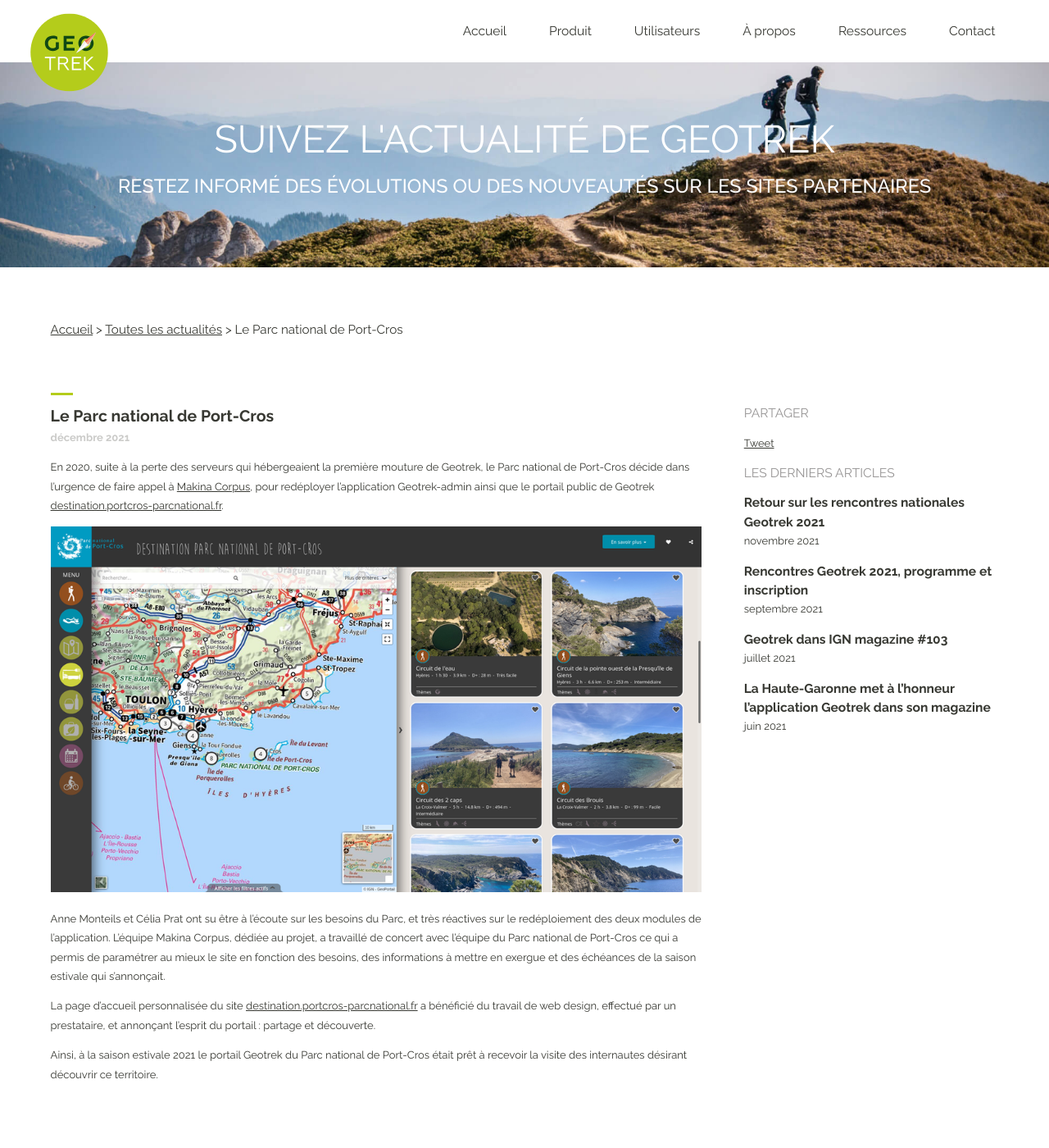
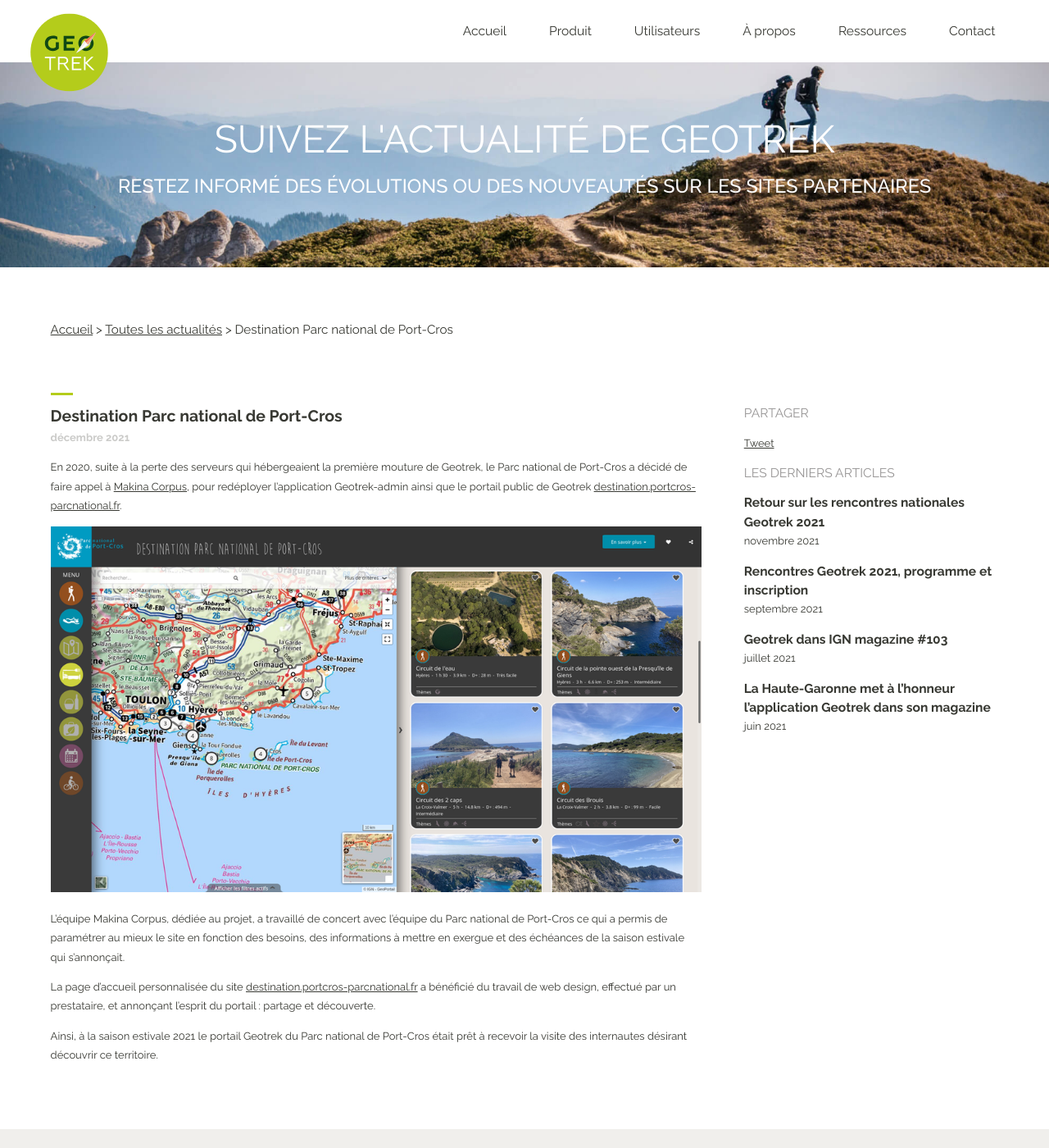
Before and after one commit to GeotrekCE/Geotrek-website, a Jekyll site: the page built from _posts/2021-12-15-geotrek-port-cros.markdown, in a window 1280 px wide and 1400 px high. Shown: the whole window at 82% size. Built offline with Jekyll 4.4.1, drawn with Linux system fonts in a browser that asks for light colours; comment, search, counter and statistics services are not loaded.

Commit message:
Update 2021-12-15-geotrek-port-cros.markdown

```diff
--- a/_posts/2021-12-15-geotrek-port-cros.markdown
+++ b/_posts/2021-12-15-geotrek-port-cros.markdown
@@ -1,12 +1,12 @@
 ---
-title: "Le Parc national de Port-Cros"
+title: "Destination Parc national de Port-Cros"
 date: 2021-12-15
 lang: fr
 ref: post-20211215
 ---
 
 En 2020, suite à la perte des serveurs qui hébergeaient la première mouture de Geotrek,
-le Parc national de Port-Cros décide dans l’urgence de faire appel à
+le Parc national de Port-Cros a décidé de faire appel à
 [Makina Corpus](https://makina-corpus.com/geotrek/geotrek-destination-parc-national-port-cros),
 pour redéployer l’application Geotrek-admin ainsi que le portail public de Geotrek
 [destination.portcros-parcnational.fr](https://destination.portcros-parcnational.fr/).
@@ -14,8 +14,6 @@
 <img style="max-width: 100%;"
     alt="Capture d'écran Destination Port-Cros Parc nationale" src="{{ site.baseurl }}/assets/img/2021/2021-port-cros.png">
 
-Anne Monteils et Célia Prat ont su être à l’écoute sur les besoins du Parc,
-et très réactives sur le redéploiement des deux modules de l’application.
 L’équipe Makina Corpus, dédiée au projet, a travaillé de concert avec l’équipe du Parc national de Port-Cros
 ce qui a permis de paramétrer au mieux le site en fonction des besoins,
 des informations à mettre en exergue et des échéances de la saison estivale qui s’annonçait.
```
